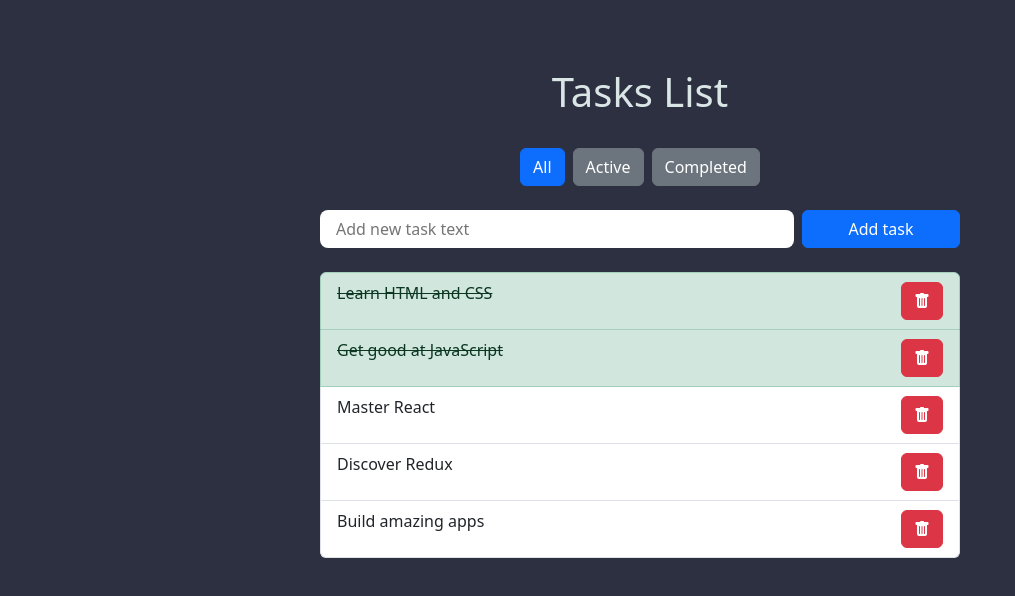
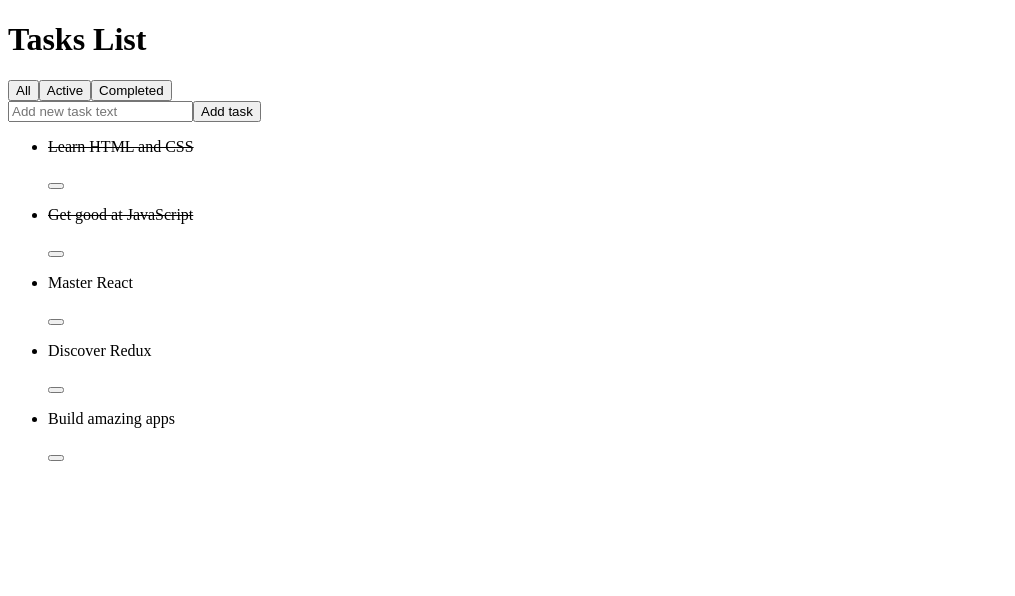
Before and after one commit to JonathanPabon-Dev/Tasks, a React (Vite) app: page / in a window 1280 px wide. Shown: the top 596 px of the page, without its empty margins (0-1015 px from the left). Built offline with nearby package versions, Linux system fonts and the light colour scheme.

Commit message:
bootstrap remove

```diff
--- a/index.html
+++ b/index.html
@@ -11,7 +11,7 @@
     <meta name="viewport" content="width=device-width, initial-scale=1.0" />
     <title>Tasks</title>
     <script type="module" src="/src/main.jsx"></script>
-    <link rel="stylesheet" href="./src/css/styles.css" />
+    <!-- <link rel="stylesheet" href="./src/css/styles.css" /> -->
   </head>
   <body>
     <div id="root"></div>
--- a/src/main.jsx
+++ b/src/main.jsx
@@ -1,7 +1,7 @@
 import { Provider } from 'react-redux';
 import ReactDOM from 'react-dom/client';
 import App from './App.jsx';
-import './scss/styles.scss';
+// import './scss/styles.scss';
 import { store } from './redux/store.js';
 
 const root = ReactDOM.createRoot(document.getElementById('root'));
--- a/src/scss/styles.scss
+++ b/src/scss/styles.scss
@@ -1,5 +1,5 @@
-@import '../../node_modules/bootstrap/scss/bootstrap';
-@import '../../node_modules/bootstrap-icons/font/bootstrap-icons.min.css';
+// @import '../../node_modules/bootstrap/scss/bootstrap';
+// @import '../../node_modules/bootstrap-icons/font/bootstrap-icons.min.css';
 
 // Default variable overrides
 $body-bg: #2c3041;
```
Also changed, not shown: 1 other file (tests, documents, lock files or other folders).
